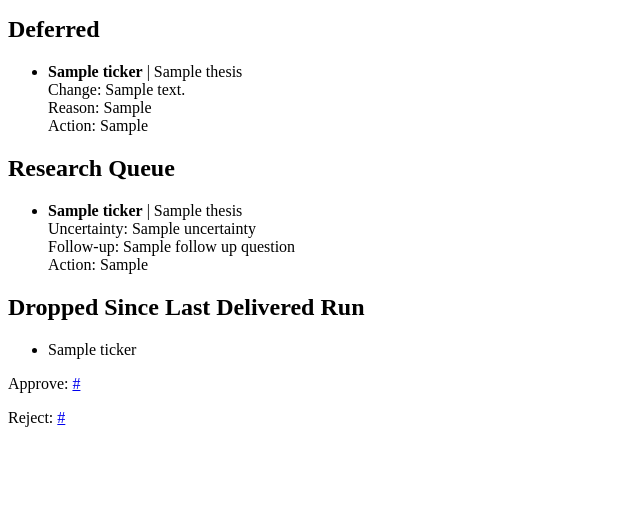
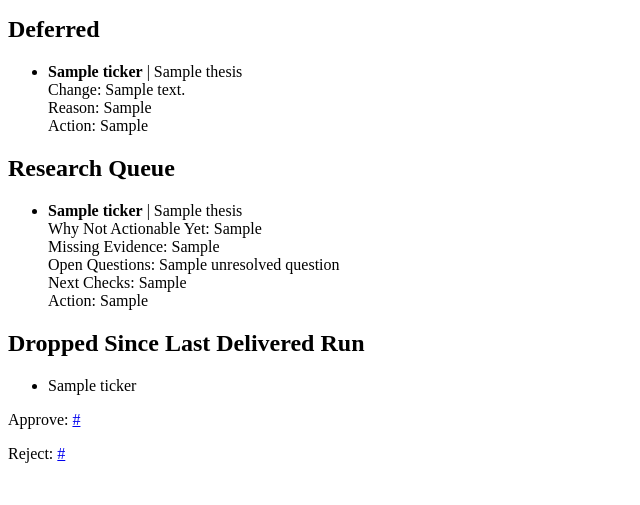
Before and after one commit to Nickbohm555/investor, a Python web app: template app/templates/reports/strategic_report.html.j2 in a window 1280 px wide. Shown: the part 295-800 px from the top of the page, without its empty margins (0-640 px from the left). Run offline with Jinja, Linux system fonts and the light colour scheme; the template is opened without the code that fills it: most values are stand-ins (such as "Sample title", 1, 10 or a date in 2020).

Commit message:
feat(14-03): render richer research queue guidance
- update text and HTML report templates with shared watchlist labels

- document the new memo surface and verify persisted workflow payload keys

```diff
--- a/app/templates/reports/strategic_report.html.j2
+++ b/app/templates/reports/strategic_report.html.j2
@@ -38,8 +38,10 @@
 {% for item in report.research_queue %}
   <li>
     <strong>{{ item.ticker }}</strong> | {{ item.thesis }}<br>
-    Uncertainty: {{ item.uncertainty }}<br>
-    Follow-up: {{ item.follow_up_questions | join('; ') }}<br>
+    Why Not Actionable Yet: {{ item.watchlist_reason }}<br>
+    Missing Evidence: {{ item.missing_evidence | join('; ') if item.missing_evidence else 'None.' }}<br>
+    Open Questions: {{ item.unresolved_questions | join('; ') if item.unresolved_questions else 'None.' }}<br>
+    Next Checks: {{ item.next_steps | join('; ') if item.next_steps else 'None.' }}<br>
     Action: {{ item.operator_action }}
   </li>
 {% endfor %}
--- a/app/templates/reports/strategic_report.txt.j2
+++ b/app/templates/reports/strategic_report.txt.j2
@@ -28,8 +28,10 @@ Research Queue
 {% if report.research_queue %}
 {% for item in report.research_queue %}
 - {{ item.ticker }} | {{ item.thesis }}
-  Uncertainty: {{ item.uncertainty }}
-  Follow-up: {{ item.follow_up_questions | join('; ') }}
+  Why Not Actionable Yet: {{ item.watchlist_reason }}
+  Missing Evidence: {{ item.missing_evidence | join('; ') if item.missing_evidence else 'None.' }}
+  Open Questions: {{ item.unresolved_questions | join('; ') if item.unresolved_questions else 'None.' }}
+  Next Checks: {{ item.next_steps | join('; ') if item.next_steps else 'None.' }}
   Action: {{ item.operator_action }}
 {% endfor %}
 {% else %}
```
Also changed, not shown: tests/graph/test_workflow_reporting.py (+16 -2 lines), README.md.
